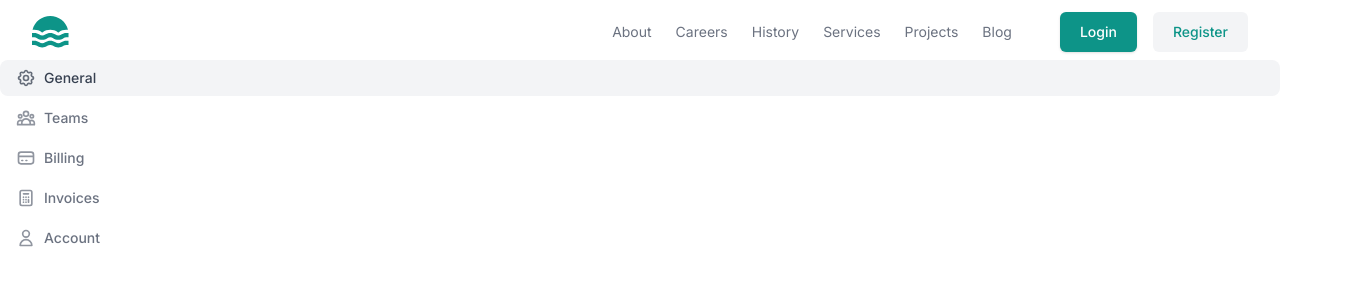
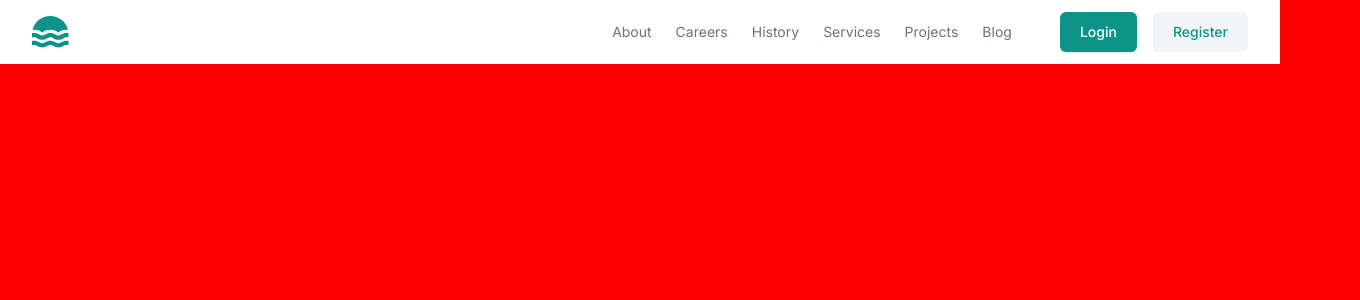
Before and after one commit to The-Brain-Train/LearningPath, a Next.js app in the folder front-end/: page / in a window 1280 px wide. Shown: the top 300 px of the page, 1360 px wide, since content can reach past the window. Built offline with nearby package versions, Linux system fonts and the light colour scheme.

Commit message:
style: added background color

```diff
--- a/front-end/app/components/Header.tsx
+++ b/front-end/app/components/Header.tsx
@@ -3,7 +3,7 @@ import { useState } from "react";
 import BurgerMenu from "./BurgerMenu";
 
 export default function Header() {
-  const [show, setShow] = useState(true);
+  const [show, setShow] = useState(false);
 
   const handleClick = () => {
     setShow(!show);
--- a/front-end/app/globals.css
+++ b/front-end/app/globals.css
@@ -6,4 +6,5 @@ main, body, :root {
     overflow-x: hidden;
     width: 100vw;
     height: 100vh;
+    background-color: red;
 }
```
